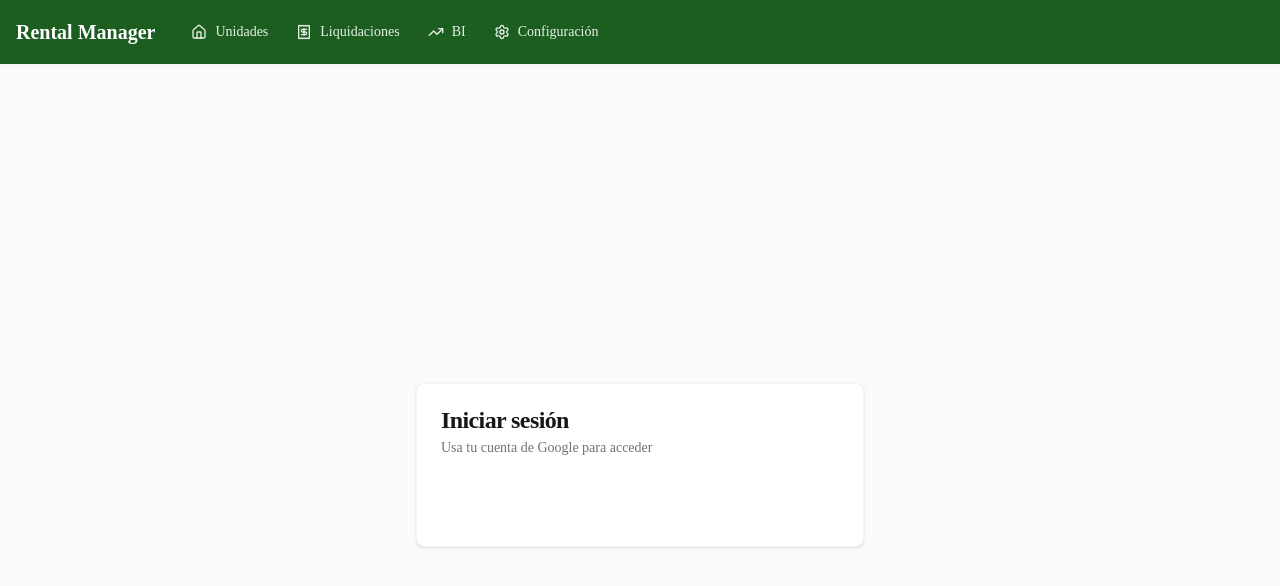
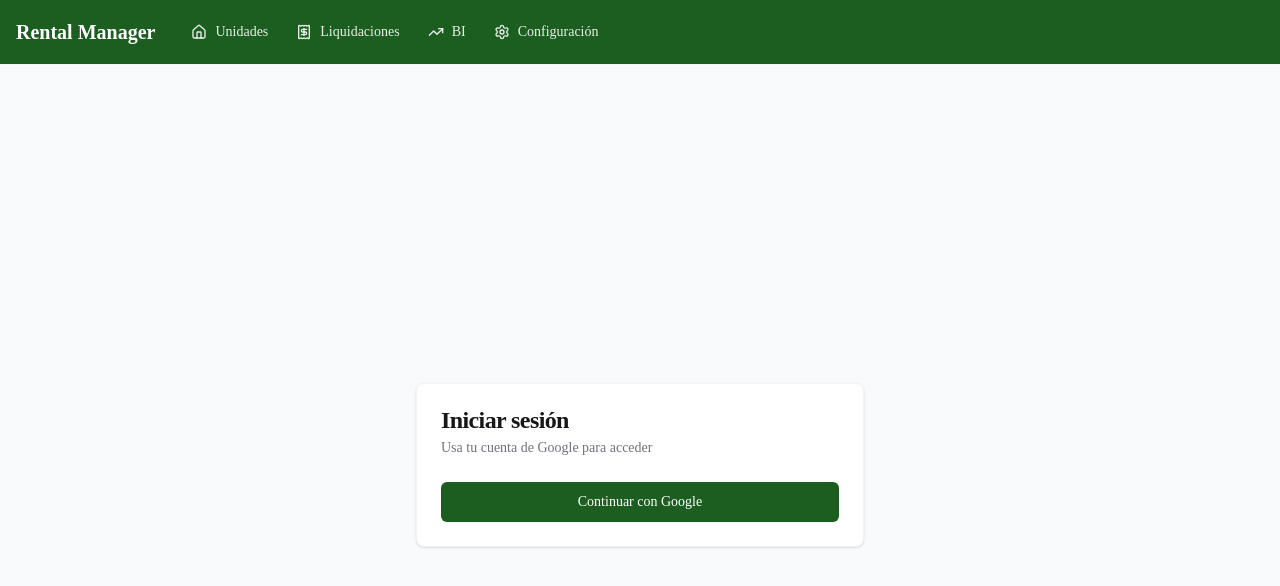
Before and after one commit to carlosberges0-cmyk/rental-manager-v2, a Next.js app: page /auth/signin in a window 1280 px wide. Shown: the top 586 px of the page. Built offline with nearby package versions, Linux system fonts and the light colour scheme.

Commit message:
Fix auth: switch login to Google OAuth only

```diff
--- a/app/auth/signin/page.tsx
+++ b/app/auth/signin/page.tsx
@@ -1,17 +1,13 @@
 "use client"
 
-import { signIn } from "next-auth/react"
-import { useState } from "react"
-import { Button } from "@/components/ui/button"
+import Link from "next/link"
+import { buttonVariants } from "@/components/ui/button"
 import { Card, CardContent, CardDescription, CardHeader, CardTitle } from "@/components/ui/card"
+import { cn } from "@/lib/utils"
 
 export default function SignInPage() {
-  const [isLoading, setIsLoading] = useState(false)
-
-  const handleGoogleSignIn = () => {
-    setIsLoading(true)
-    signIn("google", { callbackUrl: "/calendar" })
-  }
+  const callbackUrl = "/"
+  const signInUrl = `/api/auth/signin/google?callbackUrl=${encodeURIComponent(callbackUrl)}`
 
   return (
     <div className="flex min-h-screen items-center justify-center bg-gray-50">
@@ -23,14 +19,12 @@ export default function SignInPage() {
           </CardDescription>
         </CardHeader>
         <CardContent>
-          <Button
-            type="button"
-            className="w-full"
-            disabled={isLoading}
-            onClick={handleGoogleSignIn}
+          <Link
+            href={signInUrl}
+            className={cn(buttonVariants(), "w-full cursor-pointer bg-[#1B5E20] hover:bg-[#2E7D32]")}
           >
-            {isLoading ? "Redirigiendo..." : "Continuar con Google"}
-          </Button>
+            Continuar con Google
+          </Link>
         </CardContent>
       </Card>
     </div>
--- a/app/layout.tsx
+++ b/app/layout.tsx
@@ -1,6 +1,7 @@
 import type { Metadata } from "next";
 import { Geist, Geist_Mono } from "next/font/google";
 import "./globals.css";
+import { AuthProvider } from "@/components/auth-provider";
 import { Nav } from "@/components/nav";
 import { ToastProvider } from "@/components/ui/toast";
 
@@ -27,10 +28,12 @@ export default function RootLayout({
   return (
     <html lang="es" className="bg-white">
       <body className={`${geistSans.variable} ${geistMono.variable} antialiased bg-white`}>
-        <ToastProvider>
-          <Nav />
-          <main className="bg-white">{children}</main>
-        </ToastProvider>
+        <AuthProvider>
+          <ToastProvider>
+            <Nav />
+            <main className="bg-white">{children}</main>
+          </ToastProvider>
+        </AuthProvider>
       </body>
     </html>
   );
--- /dev/null
+++ b/components/auth-provider.tsx
@@ -0,0 +1,7 @@
+"use client"
+
+import { SessionProvider } from "next-auth/react"
+
+export function AuthProvider({ children }: { children: React.ReactNode }) {
+  return <SessionProvider>{children}</SessionProvider>
+}
```
